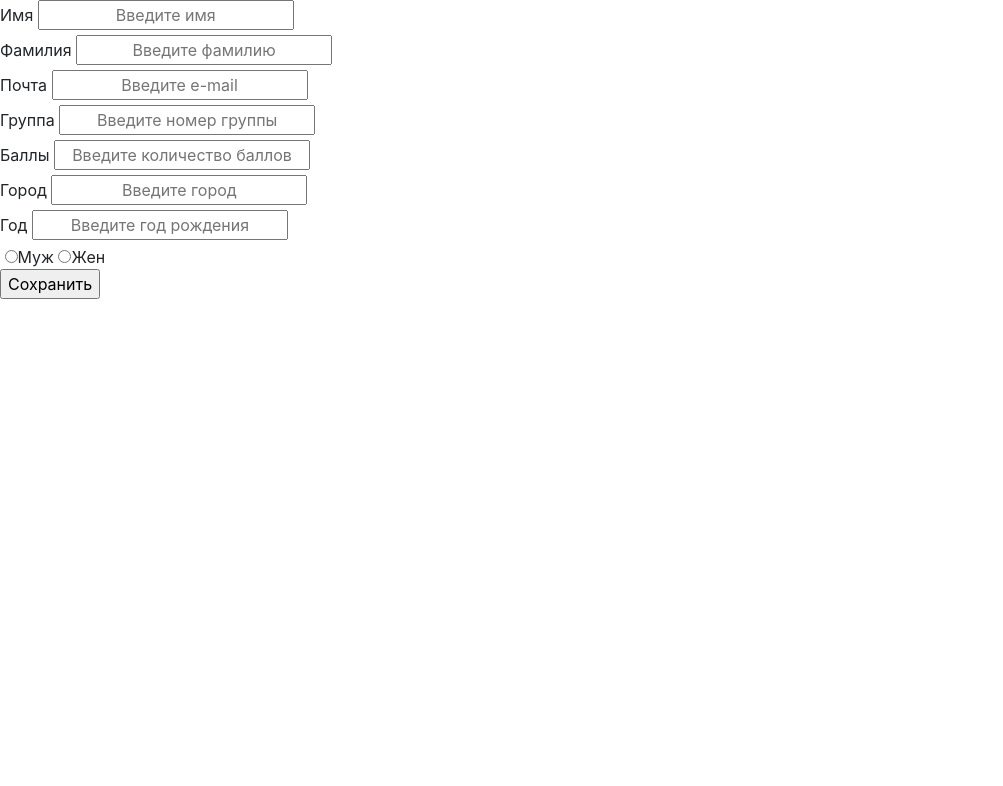
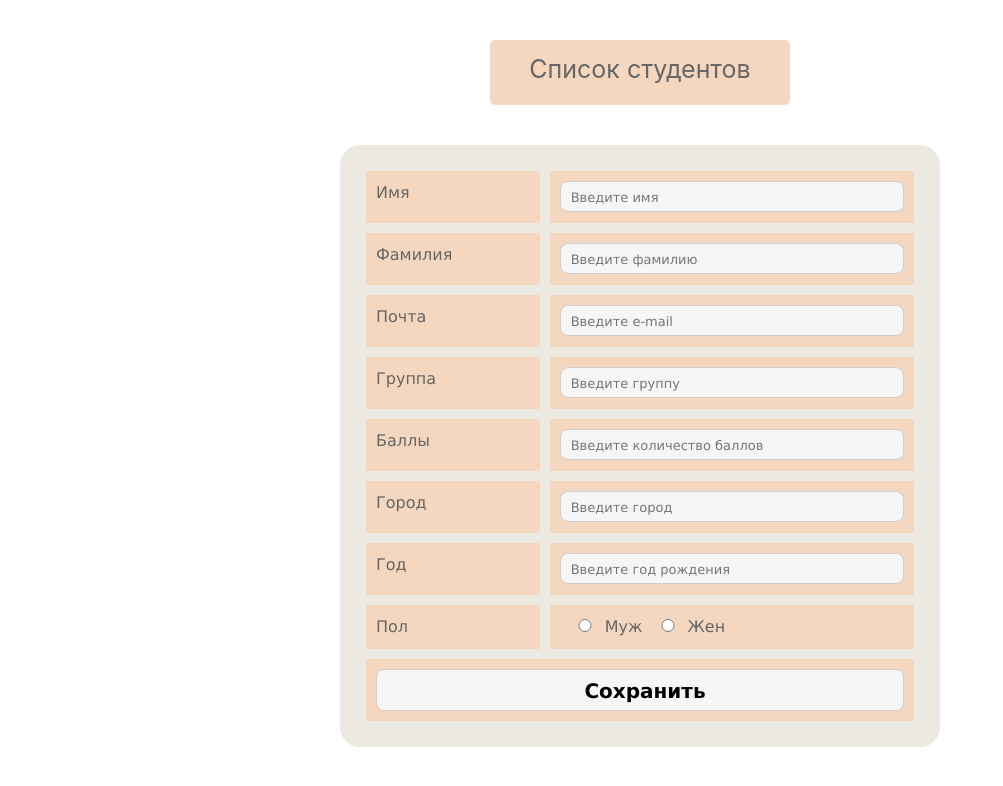
Before and after one commit to kodoku2010/students, a Django app: template students_app/templates/add_student.html in a window 1280 px wide. Shown: the top 786 px of the page, without its empty margins (0-1003 px from the left). Run offline with Django 3.2, Linux system fonts and the light colour scheme; the template is opened without the code that fills it, so the values that code supplies are empty; some libraries are stand-ins or nearby versions.

Commit message:
Front-End. Add student page implement

```diff
--- a/students_app/static/css/main.css
+++ b/students_app/static/css/main.css
@@ -1,10 +1,23 @@
-.btn-add-student {
+
+.btn-wrapper {
+    margin-top: 40px;
+    text-align: center;
+    margin-bottom: -180px;
+}
+
+a.btn {
+    width: 300px;
+    font-size: 25px;
+    margin: 0 auto;
     text-decoration: none;
     background-color: #F5D7BF;
-    padding: 5px 10px;
+    padding: 10px 20px 15px;
+    color: #656665;
+    border-radius: 5px;
 }
 
-.btn-add-student:hover {
+.btn:hover{
+    color: black;
     text-decoration: none;
 }
 
@@ -32,10 +45,74 @@ td {
     padding: 10px;
 }
 
-/* FORM STYLES */
+form > table {
+    width: 600px;
+    margin: auto;
+    margin-top: 220px;
+    font-family: "Lucida Sans Unicode", "Lucida Grande", Sans-Serif;
+    text-align: left;
+    border-collapse: separate;
+    border-spacing: 10px;
+    background: #ECE9E0;
+    color: #656665;
+    border: 16px solid #ECE9E0;
+    border-radius: 20px;
+}
+
+input {
+    width: 100%;
+	font-size: 13px;
+	padding: 6px 0 4px 10px;
+	border: 1px solid #cecece;
+	background: #F6F6f6;
+	border-radius: 8px;
+}
+
+
+.input-checkbox {
+    width: 20px;
+    margin-left: 10px;
+}
+
+.checkbox-span {
+    margin-left: 10px;
+}
+
+.btn-submit {
+    font-size: 20px;
+    font-weight: bold;
+}
+
+.btn-submit:hover {
+    background-color: blue;
+    color: white;
+}
+
+/* FORM STYLES
+
+.from-wrapper {
+    text-align:center;
+    position: relative;
+}
 
 form {
-    margin: 0 auto;
+    position: absolute;
+    top: 25px;
+    left: 50%;
+    margin-left: -300px;
+    width: 600px;
+}
+
+form > label {
+    float: left;
+    width: 200px;
+    margin-right: 50px;
+}
+
+form > input {
+    margin-bottom: 10px;
+    width: 350px;
+    border-radius: 4px;
 }
 
 form > input::placeholder {
@@ -43,3 +120,13 @@ form > input::placeholder {
     text-align: center;
 
 }
+
+form > .input-checkbox {
+    width: 50px;
+    margin-right: 0;
+}
+
+.btn-submit {
+    margin: 40px 130px;
+}
+*/
--- a/students_app/templates/add_student.html
+++ b/students_app/templates/add_student.html
@@ -3,36 +3,86 @@
 {% load static %}
 
 {% block content %}
+
+<div class="btn-wrapper">
+    <a href="/" class="btn">Список студентов</a>
+</div>
+
 <div class="form-wrapper">
     <form action="{% url 'add-student' %}" method="post" >
         {% csrf_token %}
+        <table>
+            <tr>
+                <td>
+                    <label for="name">Имя</label>
+                </td>
+                <td>
+                    <input type="text" name="name" id="name" placeholder="Введите имя" />
+                </td>
+            </tr>
+            <tr>
+                <td>
+                    <label for="last_name">Фамилия</label>
+                </td>
+                <td>
+                    <input type="text" name="last_name" id="last_name" placeholder="Введите фамилию"/>
+                </td>
+            </tr>
+            <tr>
+                <td>
+                    <label for="email">Почта</label>
+                </td>
+                <td>
+                    <input type="text" name="email" id="email" placeholder="Введите е-mail"/>
+                </td>
+            </tr>
+            <tr>
+                <td>
+                    <label for="group">Группа</label>
+                </td>
+                <td>
+                    <input type="text" name="group" id="group" placeholder="Введите группу"/>
+                </td>
+            </tr>
+            <tr>
+                <td>
+                    <label for="mark">Баллы</label>
+                </td>
+                <td>
+                    <input type="text" name="mark" id="mark" placeholder="Введите количество баллов"/>
+                </td>
+            </tr>
+            <tr>
+                <td>
+                    <label for="city">Город</label>
+                </td>
+                <td>
+                    <input type="text" name="city" id="city" placeholder="Введите город"/>
+                </td>
+            </tr>
+            <tr>
+                <td>
+                    <label for="year">Год</label>
+                </td>
+                <td>
+                    <input type="text" name="year" id="year" placeholder="Введите год рождения"/>
+                </td>
+            </tr>
+            <tr>
+                <td>Пол</td>
+               <td>
+                    <label for="gender" class="label-checkbox"></label>
+                    <input type="radio" name="gender" id="gender" value="Муж" class="input-checkbox" /><span class="checkbox-span">Муж</span>
+                    <input type="radio" name="gender" id="gender" value="Жен" class="input-checkbox" /><span class="checkbox-span">Жен</span>
+                </td>
+            </tr>
+            <tr>
+                <td colspan="2">
+                    <input type="submit" value="Сохранить" class="btn-submit"/>
+               </td>
+            </tr>
+        </table>
 
-        <label for="name">Имя</label>
-        <input type="text" name="name" id="name" placeholder="Введите имя" /><br>
-
-        <label for="last_name">Фамилия</label>
-        <input type="text" name="last_name" id="last_name" placeholder="Введите фамилию"/><br>
-
-        <label for="email">Почта</label>
-        <input type="text" name="email" id="email" placeholder="Введите е-mail"/><br>
-
-        <label for="group">Группа</label>
-        <input type="text" name="group" id="group" placeholder="Введите номер группы"/><br>
-
-        <label for="mark">Баллы</label>
-        <input type="text" name="mark" id="mark" placeholder="Введите количество баллов"/><br>
-
-        <label for="city">Город</label>
-        <input type="text" name="city" id="city" placeholder="Введите город"/><br>
-
-        <label for="year">Год</label>
-        <input type="text" name="year" id="year" placeholder="Введите год рождения"/><br>
-
-        <label for="gender"></label>
-        <input type="radio" name="gender" id="gender" value="Муж" />Муж
-        <input type="radio" name="gender" id="gender" value="Жен"/>Жен<br>
-
-        <input type="submit" value="Сохранить"/>
     </form>
 </div>
 
```
Also changed, not shown: students_app/templates/index.html (+8 -6 lines), db.sqlite3, 4 other files.
